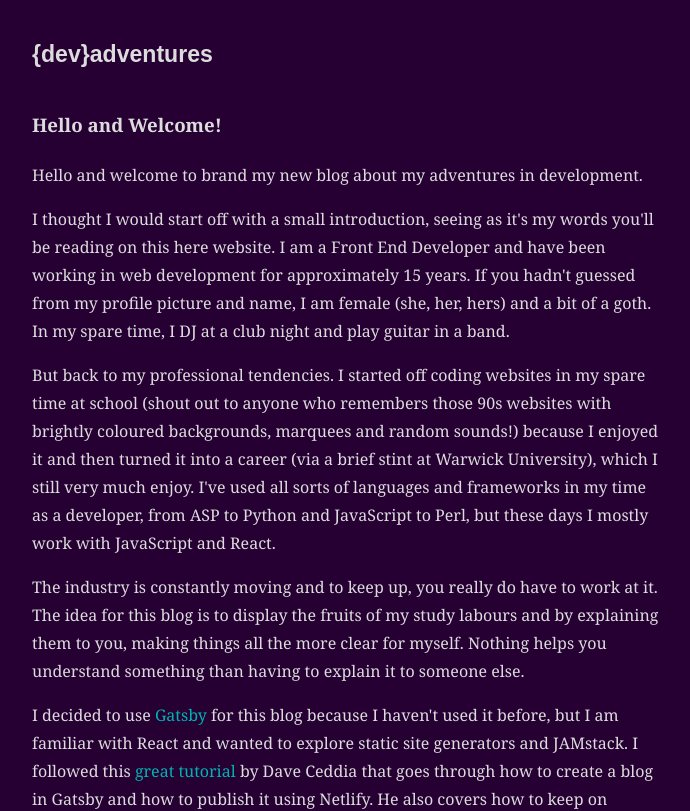
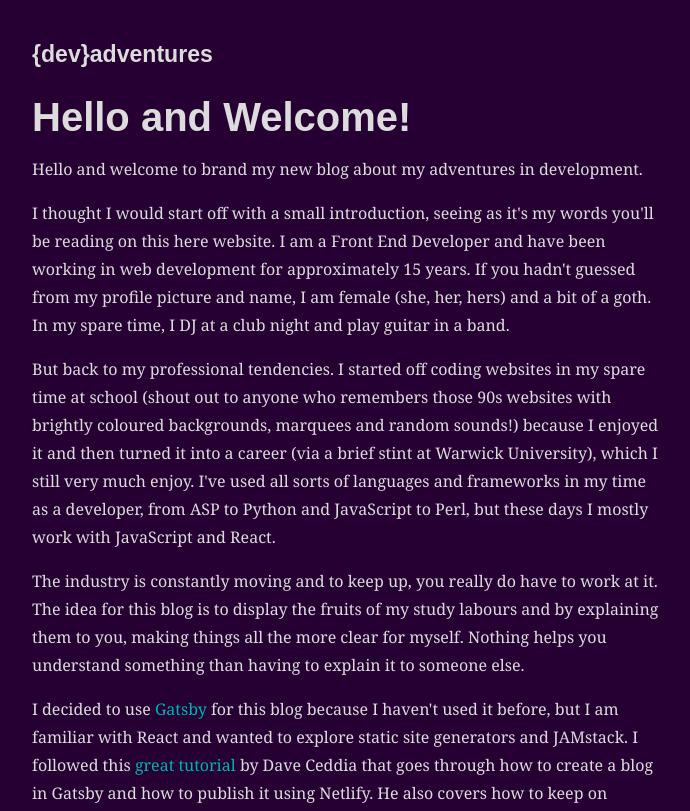
Before and after one commit to dana-ciocan/next-blog, a Next.js app: page /post/20191009-welcome in a window 1280 px wide. Shown: the top 811 px of the page, without its empty margins (293-983 px from the left). Built offline with nearby package versions, Linux system fonts and the light colour scheme.

Commit message:
Update styles

```diff
--- a/components/Header/index.js
+++ b/components/Header/index.js
@@ -3,13 +3,18 @@ import Link from "next/link";
 import PropTypes from "prop-types";
 
 const Heading = styled.h1`
+   {
     font-family: Montserrat, sans-serif;
     font-weight: 900;
-  margin-bottom: 2.625rem;
+    margin-bottom: ${(props) => (props.frontPage ? "2.625rem" : "0")};
     margin-top: 0;
     word-wrap: break-word;
     font-size: ${(props) => (props.frontPage ? "3.95285rem" : "1.4425rem")};
     line-height: ${(props) => (props.frontPage ? "4.375rem" : "1.1")};
+  }
+  a {
+    color: gainsboro;
+  }
 `;
 
 const Header = ({ pageTitle, frontPage }) => {
--- a/pages/post/[postname].js
+++ b/pages/post/[postname].js
@@ -3,6 +3,18 @@ import ReactMarkdown from "react-markdown";
 import PropTypes from "prop-types";
 
 import Layout from "@components/Layout";
+import styled from "@emotion/styled";
+
+const PostTitle = styled.h1`
+  font-family: Montserrat, sans-serif;
+  font-weight: 900;
+  margin-bottom: 0;
+  margin-top: 1.75rem;
+  word-wrap: break-word;
+  font-size: 2.5rem;
+  line-height: 2.75rem;
+  text-rendering: optimizeLegibility;
+`;
 
 const BlogPost = ({ siteTitle, frontmatter, markdownBody }) => {
   if (!frontmatter) return <></>;
@@ -10,7 +22,7 @@ const BlogPost = ({ siteTitle, frontmatter, markdownBody }) => {
   return (
     <Layout pageTitle={`${siteTitle}`}>
       <article>
-        <h1>{frontmatter.title}</h1>
+        <PostTitle>{frontmatter.title}</PostTitle>
         <div>
           <ReactMarkdown source={markdownBody} />
         </div>
--- a/styles/globals.css
+++ b/styles/globals.css
@@ -2,6 +2,7 @@ html {
   font: 100%/1.75 "Merriweather", "Georgia", serif;
   box-sizing: border-box;
   overflow-y: scroll;
+  text-size-adjust: 100%;
 }
 
 body {
@@ -15,8 +16,3 @@ a {
   color: #00b3b3;
   text-decoration: none;
 }
-
-h3 > a,
-h1 > a {
-  color: gainsboro;
-}
```
Lines whose indentation alone changed are shown as unchanged.
